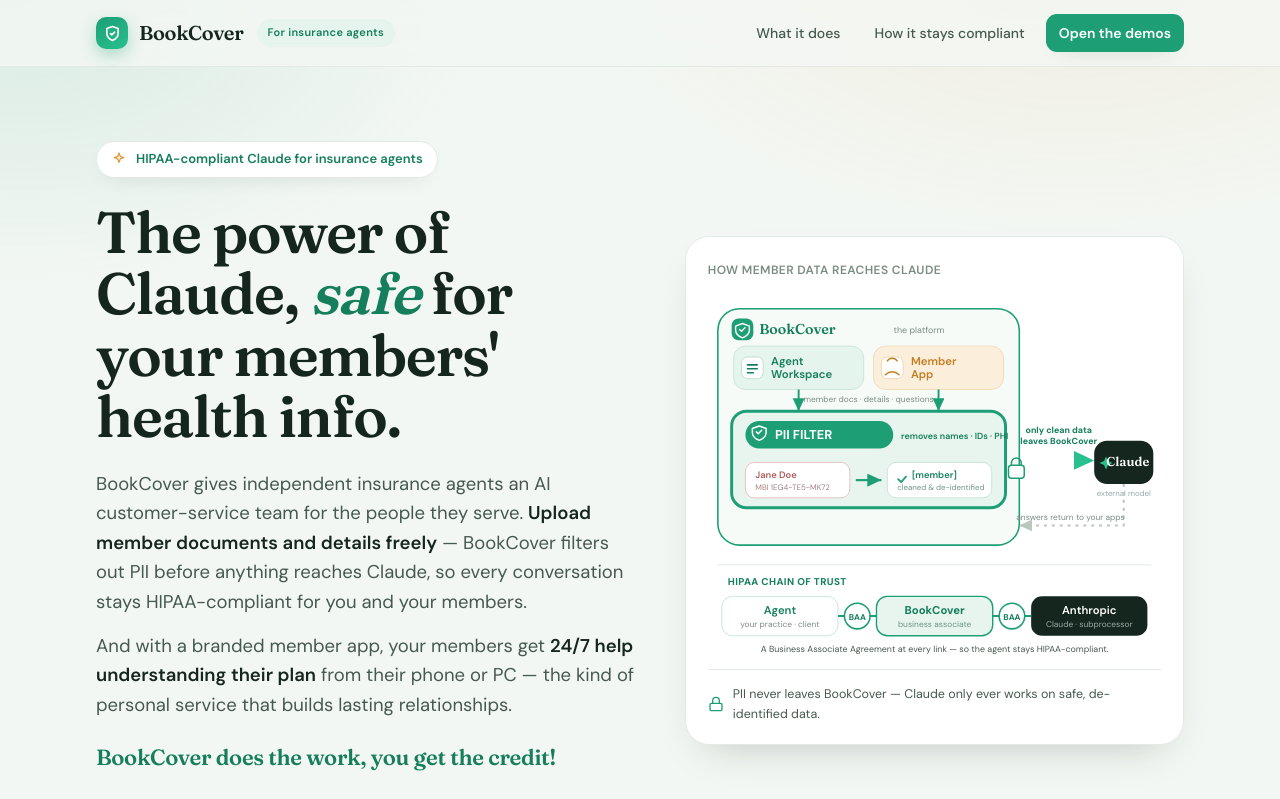
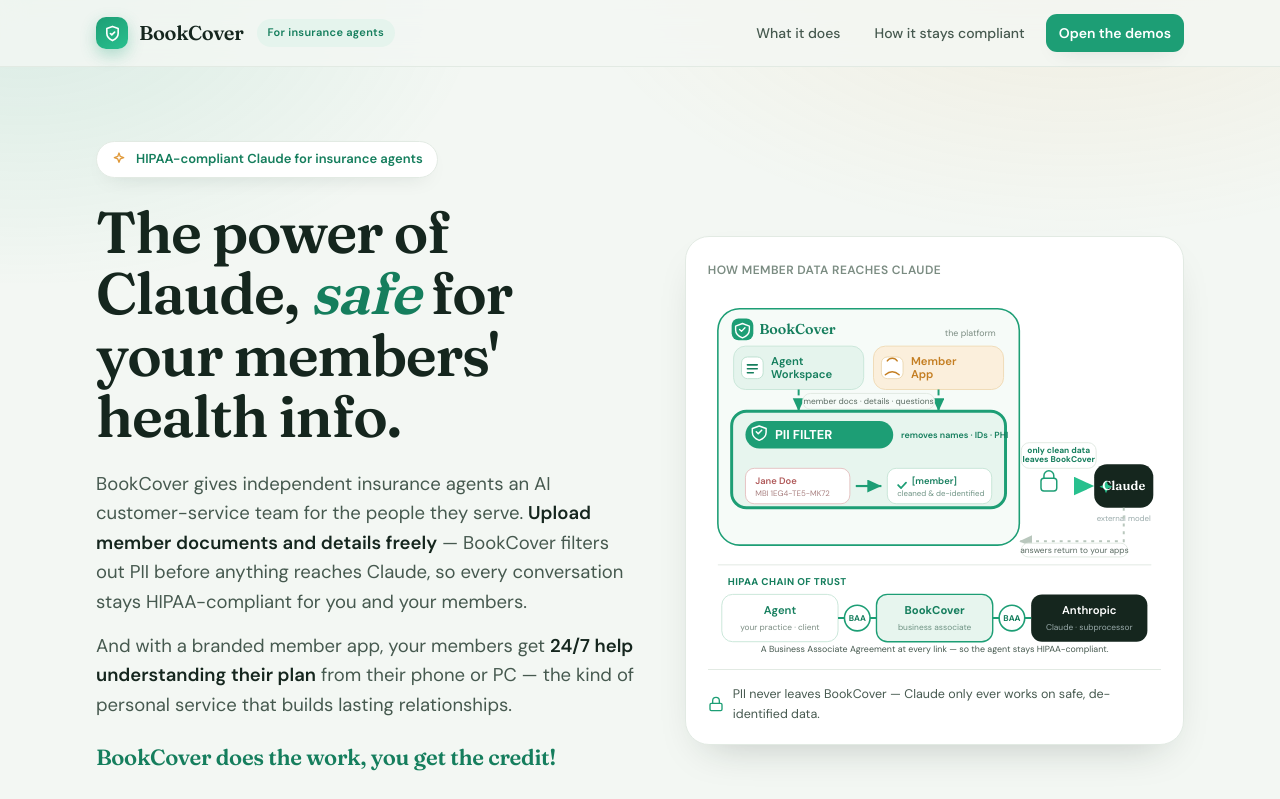
Before and after one commit to brett96/BC-Independent-Agents, a website: page index.html in a window 1280 px wide. Shown: the top 799 px of the page. Drawn offline with Linux system fonts and the light colour scheme.

Commit message:
Updated home page graphics

```diff
--- a/index.html
+++ b/index.html
@@ -310,7 +310,7 @@
             <path d="M35 35 l7 2.6 v3.8 c0 4.6 -3.7 7 -7 8.2 c-3.3 -1.2 -7 -3.6 -7 -8.2 v-3.8z" fill="none" stroke="#fff" stroke-width="1.4" stroke-linejoin="round"/>
             <path d="M32 41 l2 2 3.5 -3.6" fill="none" stroke="#fff" stroke-width="1.4" stroke-linecap="round" stroke-linejoin="round"/>
             <text x="52" y="46" font-family="Fraunces,serif" font-size="14.5" font-weight="600" fill="#157e5d">BookCover</text>
-            <text x="240" y="45" text-anchor="end" font-family="DM Sans,sans-serif" font-size="9" fill="#7B8C82">the platform</text>
+            <text x="292" y="48" text-anchor="end" font-family="DM Sans,sans-serif" font-size="9" fill="#7B8C82">the platform</text>
           </g>
 
           <!-- the two apps live INSIDE BookCover -->
@@ -329,9 +329,12 @@
           </g>
 
           <!-- member info flows down into the filter -->
-          <text x="163" y="115" text-anchor="middle" font-family="DM Sans,sans-serif" font-size="8.5" fill="#7B8C82">member docs · details · questions</text>
-          <path d="M92 102 V 124" fill="none" stroke="#1d9e75" stroke-width="2" marker-end="url(#ah)"/>
-          <path d="M234 102 V 124" fill="none" stroke="#1d9e75" stroke-width="2" marker-end="url(#ah)"/>
+          <path d="M92 102 V 108" fill="none" stroke="#1d9e75" stroke-width="2"/>
+          <path d="M92 116 V 124" fill="none" stroke="#1d9e75" stroke-width="2" marker-end="url(#ah)"/>
+          <path d="M234 102 V 108" fill="none" stroke="#1d9e75" stroke-width="2"/>
+          <path d="M234 116 V 124" fill="none" stroke="#1d9e75" stroke-width="2" marker-end="url(#ah)"/>
+          <rect x="96" y="106" width="134" height="16" rx="8" fill="#F6FBF8" stroke="#e2eae3"/>
+          <text x="163" y="117" text-anchor="middle" font-family="DM Sans,sans-serif" font-size="8.5" fill="#5a6b62">member docs · details · questions</text>
 
           <!-- ===== PII FILTER — the prominent centerpiece ===== -->
           <rect x="24" y="124" width="278" height="98" rx="15" fill="#E7F5EE" stroke="#1d9e75" stroke-width="3"/>
@@ -339,35 +342,37 @@
           <path d="M52 139 l7 2.6 v3.8 c0 4.6 -3.7 7 -7 8.2 c-3.3 -1.2 -7 -3.6 -7 -8.2 v-3.8z" fill="none" stroke="#fff" stroke-width="1.5" stroke-linejoin="round"/>
           <path d="M49 145 l2 2 3.5 -3.6" fill="none" stroke="#fff" stroke-width="1.5" stroke-linecap="round" stroke-linejoin="round"/>
           <text x="68" y="152" font-family="DM Sans,sans-serif" font-size="13" font-weight="700" fill="#fff">PII FILTER</text>
-          <text x="196" y="152" font-family="DM Sans,sans-serif" font-size="9" font-weight="600" fill="#157e5d">removes names · IDs · PHI</text>
+          <text x="196" y="151" font-family="DM Sans,sans-serif" font-size="9" font-weight="600" fill="#157e5d">removes names · IDs · PHI</text>
 
-          <rect x="38" y="176" width="106" height="36" rx="9" fill="#fff" stroke="#e6c4c4"/>
-          <text x="48" y="192" font-family="DM Sans,sans-serif" font-size="9.5" font-weight="600" fill="#b05a5a">Jane Doe</text>
-          <text x="48" y="204" font-family="DM Sans,sans-serif" font-size="8" fill="#a98080">MBI 1EG4-TE5-MK72</text>
-          <path d="M150 194 H 176" fill="none" stroke="#1d9e75" stroke-width="2.2" marker-end="url(#ah)"/>
-          <rect x="182" y="176" width="106" height="36" rx="9" fill="#fff" stroke="#c9e6d8"/>
-          <path d="M193 193 l3 3 5 -5.5" fill="none" stroke="#1d9e75" stroke-width="1.8" stroke-linecap="round" stroke-linejoin="round"/>
-          <text x="207" y="192" font-family="DM Sans,sans-serif" font-size="9.5" font-weight="600" fill="#157e5d">[member]</text>
-          <text x="192" y="204" font-family="DM Sans,sans-serif" font-size="8" fill="#6f9384">cleaned &amp; de-identified</text>
+          <rect x="38" y="182" width="106" height="36" rx="9" fill="#fff" stroke="#e6c4c4"/>
+          <text x="48" y="198" font-family="DM Sans,sans-serif" font-size="9.5" font-weight="600" fill="#b05a5a">Jane Doe</text>
+          <text x="48" y="210" font-family="DM Sans,sans-serif" font-size="8" fill="#a98080">MBI 1EG4-TE5-MK72</text>
+          <path d="M150 200 H 176" fill="none" stroke="#1d9e75" stroke-width="2.2" marker-end="url(#ah)"/>
+          <rect x="182" y="182" width="106" height="36" rx="9" fill="#fff" stroke="#c9e6d8"/>
+          <path d="M193 199 l3 3 5 -5.5" fill="none" stroke="#1d9e75" stroke-width="1.8" stroke-linecap="round" stroke-linejoin="round"/>
+          <text x="207" y="198" font-family="DM Sans,sans-serif" font-size="9.5" font-weight="600" fill="#157e5d">[member]</text>
+          <text x="192" y="210" font-family="DM Sans,sans-serif" font-size="8" fill="#6f9384">cleaned &amp; de-identified</text>
 
           <!-- ===== only cleaned data leaves BookCover -> Claude ===== -->
-          <text x="356" y="146" text-anchor="middle" font-family="DM Sans,sans-serif" font-size="9" font-weight="700" fill="#157e5d">only clean data</text>
-          <text x="356" y="157" text-anchor="middle" font-family="DM Sans,sans-serif" font-size="9" font-weight="700" fill="#157e5d">leaves BookCover</text>
-          <path d="M302 174 H 392" fill="none" stroke="url(#gFlow)" stroke-width="3.2" marker-end="url(#ahg)" class="flow"/>
-          <g>
-            <rect x="305" y="179" width="16" height="13" rx="3" fill="#fff" stroke="#1d9e75" stroke-width="1.5"/>
-            <path d="M308 179 v-2.5 a5 5 0 0 1 10 0 v2.5" fill="none" stroke="#1d9e75" stroke-width="1.5"/>
+          <rect x="318" y="156" width="76" height="26" rx="8" fill="#fff" stroke="#e2eae3"/>
+          <text x="356" y="166" text-anchor="middle" font-family="DM Sans,sans-serif" font-size="8.5" font-weight="700" fill="#157e5d">only clean data</text>
+          <text x="356" y="176" text-anchor="middle" font-family="DM Sans,sans-serif" font-size="8.5" font-weight="700" fill="#157e5d">leaves BookCover</text>
+          <path d="M302 200 H 392" fill="none" stroke="url(#gFlow)" stroke-width="3.2" marker-end="url(#ahg)" class="flow"/>
+          <g transform="translate(338,192)">
+            <rect x="0" y="0" width="16" height="13" rx="3" fill="#fff" stroke="#1d9e75" stroke-width="1.5"/>
+            <path d="M3 0 v-2.5 a5 5 0 0 1 10 0 v2.5" fill="none" stroke="#1d9e75" stroke-width="1.5"/>
           </g>
 
           <!-- Claude (external) -->
-          <rect x="392" y="154" width="60" height="44" rx="13" fill="#15261E"/>
-          <path d="M404 170 l2 4.6 4.6 2 -4.6 2 -2 4.6 -2 -4.6 -4.6 -2 4.6 -2z" fill="#28c08e"/>
-          <text x="426" y="180" text-anchor="middle" font-family="Fraunces,serif" font-size="13" font-weight="600" fill="#fff">Claude</text>
-          <text x="422" y="210" text-anchor="middle" font-family="DM Sans,sans-serif" font-size="8" fill="#9aa">external model</text>
+          <rect x="392" y="178" width="60" height="44" rx="13" fill="#15261E"/>
+          <path d="M404 194 l2 4.6 4.6 2 -4.6 2 -2 4.6 -2 -4.6 -4.6 -2 4.6 -2z" fill="#28c08e"/>
+          <text x="422" y="204" text-anchor="middle" font-family="Fraunces,serif" font-size="13" font-weight="600" fill="#fff">Claude</text>
+          <text x="422" y="236" text-anchor="middle" font-family="DM Sans,sans-serif" font-size="8" fill="#9aa">external model</text>
 
           <!-- answers return into BookCover -->
-          <path d="M422 198 V 240 H 316" fill="none" stroke="#b9c7bd" stroke-width="2" stroke-dasharray="3 5" marker-end="url(#ahl)"/>
-          <text x="368" y="234" text-anchor="middle" font-family="DM Sans,sans-serif" font-size="8.5" fill="#7B8C82">answers return to your apps</text>
+          <path d="M422 222 V 256 H 316" fill="none" stroke="#b9c7bd" stroke-width="2" stroke-dasharray="3 5" marker-end="url(#ahl)"/>
+          <rect x="318" y="258" width="108" height="14" rx="7" fill="#fff" stroke="#e2eae3"/>
+          <text x="372" y="268" text-anchor="middle" font-family="DM Sans,sans-serif" font-size="8.5" fill="#5a6b62">answers return to your apps</text>
 
           <!-- ===== BAA CHAIN OF TRUST (contractual layer) ===== -->
           <line x1="10" y1="280" x2="450" y2="280" stroke="#e2eae3" stroke-width="1"/>
@@ -375,29 +380,29 @@
 
           <!-- three parties -->
           <g font-family="DM Sans,sans-serif">
-            <rect x="14" y="312" width="118" height="40" rx="11" fill="#fff" stroke="#cbe7da"/>
+            <rect x="14" y="310" width="118" height="48" rx="11" fill="#fff" stroke="#cbe7da"/>
             <text x="73" y="330" text-anchor="middle" font-size="11.5" font-weight="600" fill="#157e5d">Agent</text>
-            <text x="73" y="343" text-anchor="middle" font-size="8.5" fill="#7B8C82">your practice · client</text>
+            <text x="73" y="346" text-anchor="middle" font-size="8.5" fill="#7B8C82">your practice · client</text>
 
-            <rect x="171" y="312" width="118" height="40" rx="11" fill="#E7F5EE" stroke="#1d9e75" stroke-width="1.4"/>
+            <rect x="171" y="310" width="118" height="48" rx="11" fill="#E7F5EE" stroke="#1d9e75" stroke-width="1.4"/>
             <text x="230" y="330" text-anchor="middle" font-size="11.5" font-weight="700" fill="#157e5d">BookCover</text>
-            <text x="230" y="343" text-anchor="middle" font-size="8.5" fill="#6f9384">business associate</text>
+            <text x="230" y="346" text-anchor="middle" font-size="8.5" fill="#6f9384">business associate</text>
 
-            <rect x="328" y="312" width="118" height="40" rx="11" fill="#15261E"/>
+            <rect x="328" y="310" width="118" height="48" rx="11" fill="#15261E"/>
             <text x="387" y="330" text-anchor="middle" font-size="11.5" font-weight="600" fill="#fff">Anthropic</text>
-            <text x="387" y="343" text-anchor="middle" font-size="8.5" fill="#9aa">Claude · subprocessor</text>
+            <text x="387" y="346" text-anchor="middle" font-size="8.5" fill="#9aa">Claude · subprocessor</text>
           </g>
 
           <!-- connecting links + BAA seals -->
-          <line x1="132" y1="332" x2="171" y2="332" stroke="#1d9e75" stroke-width="2"/>
-          <line x1="289" y1="332" x2="328" y2="332" stroke="#1d9e75" stroke-width="2"/>
+          <line x1="132" y1="334" x2="171" y2="334" stroke="#1d9e75" stroke-width="2"/>
+          <line x1="289" y1="334" x2="328" y2="334" stroke="#1d9e75" stroke-width="2"/>
           <g>
-            <circle cx="151.5" cy="332" r="13" fill="#fff" stroke="#1d9e75" stroke-width="1.6"/>
-            <text x="151.5" y="335.5" text-anchor="middle" font-family="DM Sans,sans-serif" font-size="8.5" font-weight="700" fill="#157e5d">BAA</text>
+            <circle cx="151.5" cy="334" r="13" fill="#fff" stroke="#1d9e75" stroke-width="1.6"/>
+            <text x="151.5" y="337.5" text-anchor="middle" font-family="DM Sans,sans-serif" font-size="8.5" font-weight="700" fill="#157e5d">BAA</text>
           </g>
           <g>
-            <circle cx="308.5" cy="332" r="13" fill="#fff" stroke="#1d9e75" stroke-width="1.6"/>
-            <text x="308.5" y="335.5" text-anchor="middle" font-family="DM Sans,sans-serif" font-size="8.5" font-weight="700" fill="#157e5d">BAA</text>
+            <circle cx="308.5" cy="334" r="13" fill="#fff" stroke="#1d9e75" stroke-width="1.6"/>
+            <text x="308.5" y="337.5" text-anchor="middle" font-family="DM Sans,sans-serif" font-size="8.5" font-weight="700" fill="#157e5d">BAA</text>
           </g>
 
           <text x="230" y="368" text-anchor="middle" font-family="DM Sans,sans-serif" font-size="9" fill="#46594F">A Business Associate Agreement at every link — so the agent stays HIPAA-compliant.</text>
```
